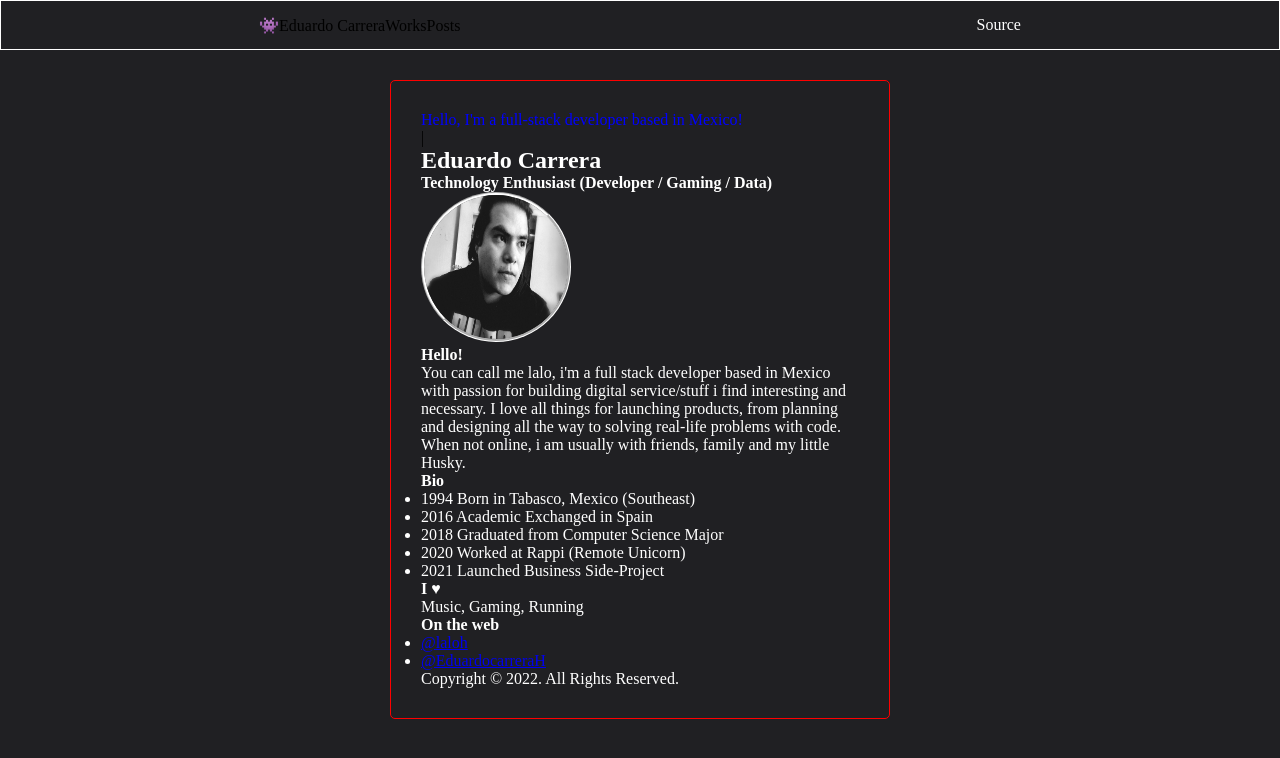
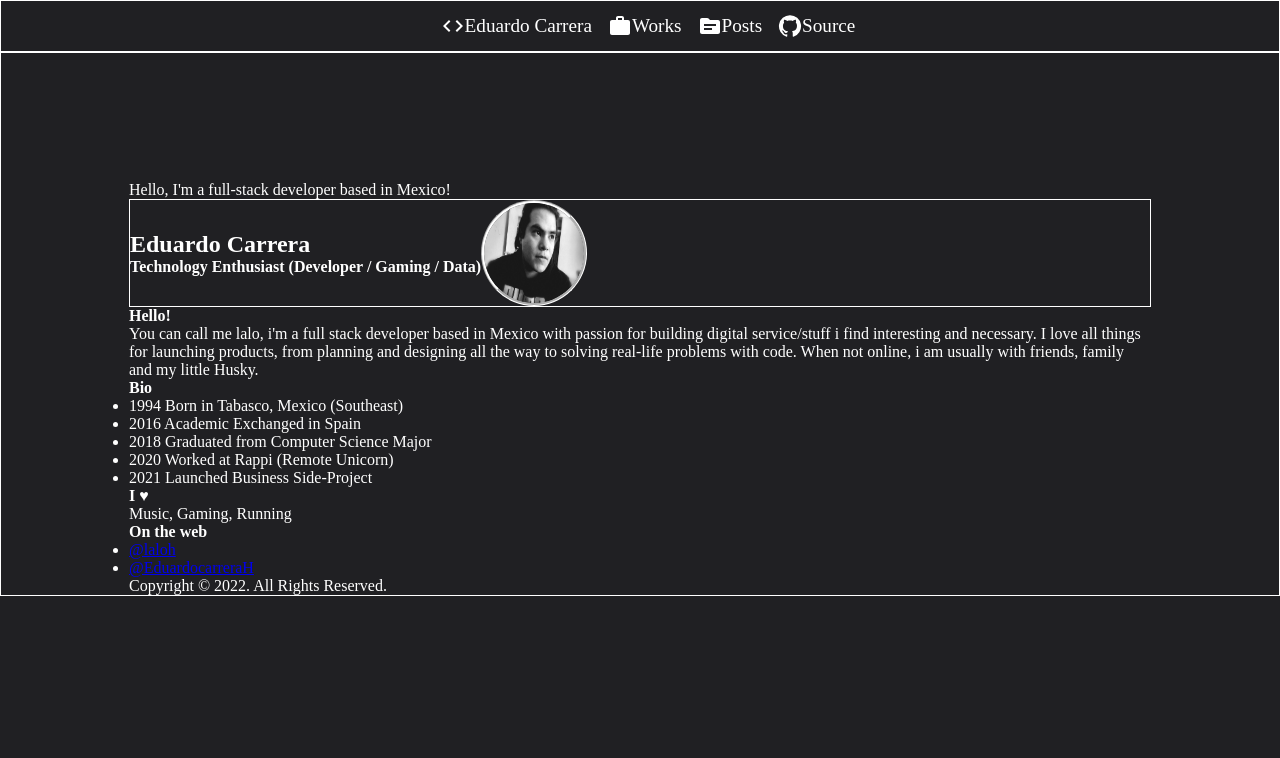
Before and after one commit to laloh/portfolio, a React (Create React App) app: page / in a window 1280 px wide. Shown: the top 758 px of the page. Built offline with nearby package versions, Linux system fonts and the light colour scheme.

Commit message:
Align elements

```diff
--- a/src/App.css
+++ b/src/App.css
@@ -1,53 +1,60 @@
 * {
-	box-sizing: border-box;
 	padding: 0;
 	margin: 0;
 }
 
 body {
+	background-color: #202023;
+}
+
+.header {
+	height: 50px;
 	display: flex;
-	height: 100%;
-	flex-direction: column;
-	background-color: #202023;
+	align-items: center;
+	justify-content: space-around;
+	border: 1px solid white;
+}
+
+/* Right part of the header */
+.header > span {
+	color: white;
+	font-size: 1.5rem;
+}
+
+.header-profile {
+	color: white;
+	display: flex;
+	justify-content: space-around;
+}
+
+.header-profile-name,
+.header-profile-works,
+.header-profile-posts,
+.header-profile-source {
+	font-size: 1.2rem;
+	display: flex;
+	align-items: center;
+	padding-left: 1rem;
 
 }
 
 .container {
-	max-width: 500px;
-	margin: 30px auto;
-	overflow: auto;
-	min-height: 300px;
-	border: 1px solid red;
-	padding: 30px;
-	border-radius: 5px;
-}
-
-.header {
-	display: flex;
-	align-items: center;
-	justify-content: space-around;
-	width: 100%;
-	height: 50px;
+	padding-top: 10%;
+	padding-left: 10%;
+	padding-right: 10%;
 	border: 1px solid white;
 }
 
-.header > span {
-	color: white;
-}
-
-
-.intro {
+.intro-img {
 	display: flex;
-	flex-direction: column;
-}
-
-.intro > p {
-	color: blue;
+	flex-direction: row;
+	align-items: center;
+	border: 1px solid white;
 }
 
 img {
-	width: 150px;
-	height: 150px;
+	width: 100px;
+	height: 100px;
 	border-radius: 50%;
 	border: 3px groove white;
 }
--- a/src/App.js
+++ b/src/App.js
@@ -8,7 +8,7 @@ import Body from './components/Body';
 function App() {
   return (
 	<div>
-		<ButtonAppBar/>
+		<ButtonAppBar />
 		<div className='container'>
 			<Intro />
 			<Body />
--- a/src/components/Body.js
+++ b/src/components/Body.js
@@ -2,8 +2,7 @@ import React from "react"
 
 const Body = props => {
 	return (
-		<div>
-			<div className="work">
+		<div className='body-content'>
 				<h4>Hello!</h4>
 				<p>
 					You can call me lalo, i'm a full stack developer
@@ -14,8 +13,6 @@ const Body = props => {
 					with code. When not online, i am usually with friends,
 					family and my little Husky.
 				</p>
-			</div>
-			<div className="bio">
 				<h4>Bio</h4>
 				<ul>
 					<li>1994 Born in Tabasco, Mexico (Southeast)</li>
@@ -24,18 +21,13 @@ const Body = props => {
 					<li>2020 Worked at Rappi (Remote Unicorn)</li>
 					<li>2021 Launched Business Side-Project</li>
 				</ul>
-			</div>
-			<div className="love">
 				<h4>I ♥</h4>
 				<p>Music, Gaming, Running</p>
-			</div>
-			<div className="web">
 				<h4>On the web</h4>
 				<ul>
 					<li><a href="https://github.com/laloh">@laloh</a></li>
 					<li><a href="https://twitter.com/EduardocarreraH">@EduardocarreraH</a></li>
 				</ul>
-			</div>
 		</div>
 	)
 }
--- a/src/components/Header.js
+++ b/src/components/Header.js
@@ -1,15 +1,31 @@
 import * as React from 'react';
+import CodeIcon from '@mui/icons-material/Code';
+import GitHubIcon from '@mui/icons-material/GitHub';
+import SourceRoundedIcon from '@mui/icons-material/SourceRounded';
+import WorkRoundedIcon from '@mui/icons-material/WorkRounded';
 
 
 export default function ButtonAppBar() {
   return (
 	  <div className='header'>
-		  <div className='header-'>
-		  	<span>👾Eduardo Carrera</span>
-		  	<span>Works</span>
-		  	<span>Posts</span>
+		  <div className='header-profile'>
+				<div className='header-profile-name'>
+					<CodeIcon/>
+					<span>Eduardo Carrera</span>
+				</div>
+				<div className='header-profile-works'>
+					<WorkRoundedIcon/>
+					<span>Works</span>
+				</div>
+				<div className='header-profile-posts'>
+					<SourceRoundedIcon/>
+					<span>Posts</span>
+				</div>
+				<div className='header-profile-source'>
+					<GitHubIcon/>
+					<span>Source</span>
+				</div>
 		  </div>
-		<span>Source</span>
 	  </div>
   );
 }
--- a/src/components/Intro.js
+++ b/src/components/Intro.js
@@ -3,13 +3,13 @@ import React from 'react'
 const Intro = props => {
 	return (
 		<div className='intro'>
-			<div className='image'>
-			</div>
 			<p>Hello, I'm a full-stack developer based in Mexico!</p>
-|			<div className='profile'>
-				<h2>Eduardo Carrera</h2>
-				<h4>Technology Enthusiast (Developer / Gaming / Data)</h4>
-				<img src={require('./profile.jpg')} alt='Developer' />
+			<div className='intro-img'>
+				<div>
+					<h2>Eduardo Carrera</h2>
+					<h4>Technology Enthusiast (Developer / Gaming / Data)</h4>
+				</div>
+				<img id='avatar' src={require('./profile.jpg')} alt='Developer' />
 			</div>
 		</div>
 	)
```
